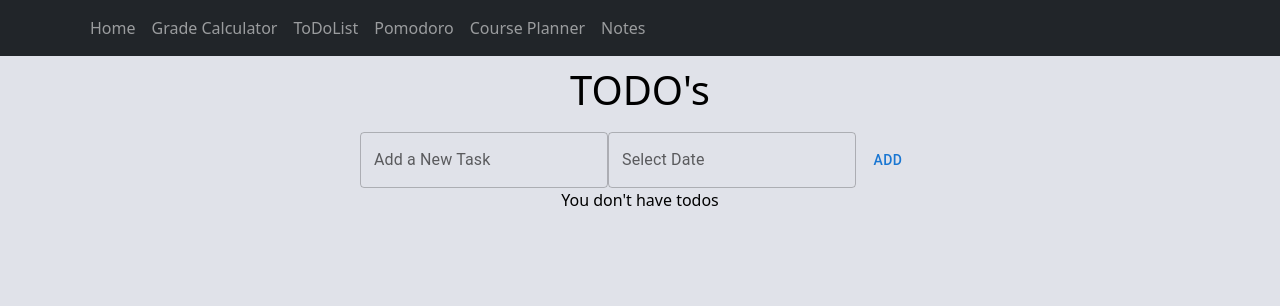
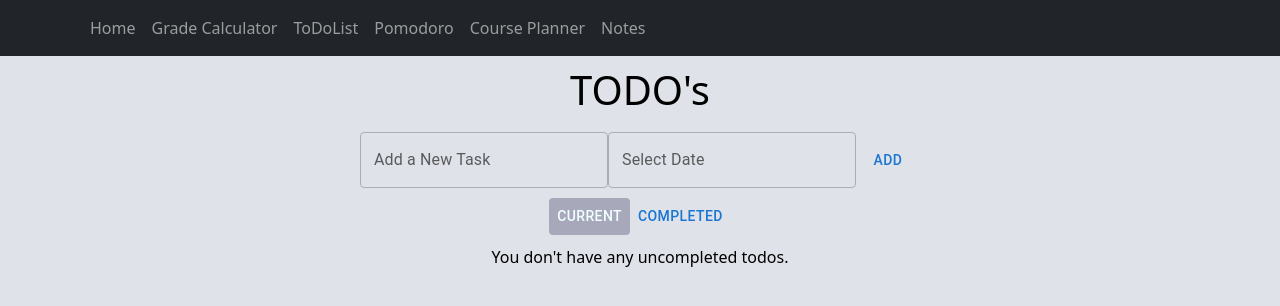
Before and after one commit to Prsnt95/campus-kit, a React (Create React App) app: page /todo-list in a window 1280 px wide. Shown: the top 306 px of the page. Built offline with nearby package versions, Linux system fonts and the light colour scheme.

Commit message:
trying pages

```diff
--- a/package.json
+++ b/package.json
@@ -47,5 +47,8 @@
       "last 1 firefox version",
       "last 1 safari version"
     ]
+  },
+  "devDependencies": {
+    "gh-pages": "^6.1.1"
   }
 }
--- a/src/components/GradeCalculator/GradeCalculator.css
+++ b/src/components/GradeCalculator/GradeCalculator.css
@@ -19,7 +19,10 @@
 
   .title{
     padding:20px;
-    text-decoration: underline;
+    color: black;
+    font-family:Impact, Haettenschweiler, 'Arial Narrow Bold', sans-serif;
+
+
   }
 
   .interactions{
@@ -126,11 +129,6 @@
     margin:20px;
     word-spacing: 1px;
   }
-
-  .title{
-    color: #581964;
-  }
-
   .title-wrapper{
     justify-self: center;
   }
--- a/src/components/GradeCalculator/Table.jsx
+++ b/src/components/GradeCalculator/Table.jsx
@@ -62,6 +62,7 @@ const Table = (props) => {
 
   const handleInputChange = (index, e) => {
     const { name, value } = e.target;
+    if (value < 0) return;
     setRows((prev) => {
       const updatedRows = [...prev];
       updatedRows[index] = { ...updatedRows[index], [name]: value };
--- a/src/components/TodoList/Todo.css
+++ b/src/components/TodoList/Todo.css
@@ -13,3 +13,7 @@
 .todo--checkbox{
     padding-left: 0;
 }
+
+.testbtn:hover{
+    cursor:default;
+}
--- a/src/components/TodoList/Todo.jsx
+++ b/src/components/TodoList/Todo.jsx
@@ -1,16 +1,29 @@
 import React from "react";
 import "./Todo.css";
 import { Checkbox, Card, ListItemButton, ListItemText } from "@mui/material";
+import DeleteIcon from "@mui/icons-material/Delete";
+import IconButton from "@mui/material/IconButton";
 
-export default function Todo({ task, deadline }) {
+export default function Todo({ task, deadline, complete, check, onDelete }) {
   const overdue = new Date(deadline) < new Date();
-  let color = overdue ? "brown" : "antiquewhite";
+  let background_color = overdue ? "pink" : "white";
   return (
     <div>
-      <Card className="todoCard" style={{ marginTop: 10, background: color }}>
+      <Card
+        className="todoCard"
+        style={{ marginTop: 10, background: background_color }}
+      >
         <ListItemButton>
-          <Checkbox className="todo--checkbox" />
+          <Checkbox
+            className="todo--checkbox"
+            checked={complete}
+            onChange={check}
+          />
+
           <ListItemText primary={task} secondary={deadline} />
+          <IconButton className="testbtn" onClick={onDelete}>
+            <DeleteIcon />
+          </IconButton>
         </ListItemButton>
       </Card>
     </div>
--- a/src/components/TodoList/TodoList.css
+++ b/src/components/TodoList/TodoList.css
@@ -40,3 +40,15 @@
   .custom-datepicker {
     width: 100%;
   }
+
+  .active-filter{
+  background-color:  rgb(168, 168, 187) !important;
+  color: azure !important;
+  }
+
+  .todoList--buttonWrapper{
+    margin: 10px;
+    padding: 0px 300px ;
+
+
+  }
--- a/src/components/TodoList/TodoList.jsx
+++ b/src/components/TodoList/TodoList.jsx
@@ -1,18 +1,21 @@
 import React from "react";
 import Todo from "./Todo";
-
 import "./TodoList.css";
 import { LocalizationProvider } from "@mui/x-date-pickers/LocalizationProvider";
 import { AdapterDayjs } from "@mui/x-date-pickers/AdapterDayjs";
 import { DatePicker } from "@mui/x-date-pickers/DatePicker";
 import { Button, TextField } from "@mui/material";
+
+
+
+
 // import dayjs from "dayjs";
-
 const TodoList = () => {
   const [task, setTask] = React.useState("");
   const [deadline, setDeadline] = React.useState(null);
   const [todos, setTodos] = React.useState([]);
-  const [completedTask, setCompletedTask] = React.useState(false);
+  const [filter, setFilter] = React.useState("current");
+
   const handleTaskChange = (e) => {
     setTask(e.target.value);
   };
@@ -25,6 +28,8 @@ const TodoList = () => {
     }
   };
   const handleClick = (event) => {
+
+
     if (task && deadline && deadline.isValid()) {
       setTodos([...todos, { task, deadline }]);
       setDeadline(null);
@@ -32,7 +37,26 @@ const TodoList = () => {
     }
   };
   const toggleComplete = (index) => {
-    setCompletedTask((prevValue) => !prevValue);
+    const updatedTodos = [...todos];
+    updatedTodos[index].completed = !updatedTodos[index].completed; // Toggle the completed status
+    setTodos(updatedTodos);
+  };
+
+  const filteredTodos = todos.filter((todo) =>
+    filter === "current" ? !todo.completed : todo.completed
+  );
+
+  const displayMessage = () => {
+    if (filter === "current") {
+      return "You don't have any uncompleted todos.";
+    } else {
+      return "You don't have any completed todos.";
+    }
+  };
+
+  const handleDelete = (index) => {
+    const updatedTodos = todos.filter((_, i) => i !== index);
+    setTodos(updatedTodos);
   };
 
   return (
@@ -58,18 +82,39 @@ const TodoList = () => {
           Add
         </Button>
       </div>
-      {todos.length > 0 ? (
-        todos.map((todo, index) => (
-          <Todo
-            key={index}
-            task={todo.task}
-            deadline={todo.deadline ? todo.deadline.format("YYYY-MM-DD") : ""}
-            complete={completedTask}
-            check={() => toggleComplete(index)}
-          />
-        ))
+      <div className="todoList--buttonWrapper">
+        <Button
+          onClick={() => setFilter("current")}
+          className={filter === "current" ? "active-filter" : ""}
+        >
+          Current
+        </Button>
+        <Button
+          onClick={() => setFilter("completed")}
+          className={filter === "completed" ? "active-filter" : ""}
+        >
+          Completed
+        </Button>
+      </div>
+      {filteredTodos.length > 0 ? (
+        filteredTodos.map((todo, filteredIndex) => {
+          const originalIndex = todos.findIndex(
+            (t) => t.task === todo.task && t.deadline === todo.deadline
+          );
+          return (
+            <Todo
+              key={originalIndex} // Use the original index as the key
+              task={todo.task}
+              deadline={todo.deadline ? todo.deadline.format("YYYY-MM-DD") : ""}
+              complete={todo.completed}
+              check={() => toggleComplete(originalIndex)} // Pass the original index here
+              deleted={todo.deleted}
+              onDelete={() => handleDelete(originalIndex)}
+            />
+          );
+        })
       ) : (
-        <p>You don't have todos</p>
+        <p>{displayMessage()}</p>
       )}
     </div>
   );
```
Also changed, not shown: 1 other file (tests, documents, lock files or other folders).
